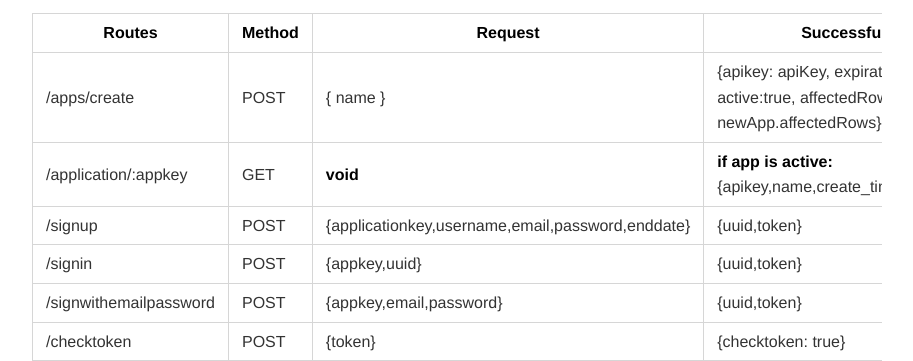
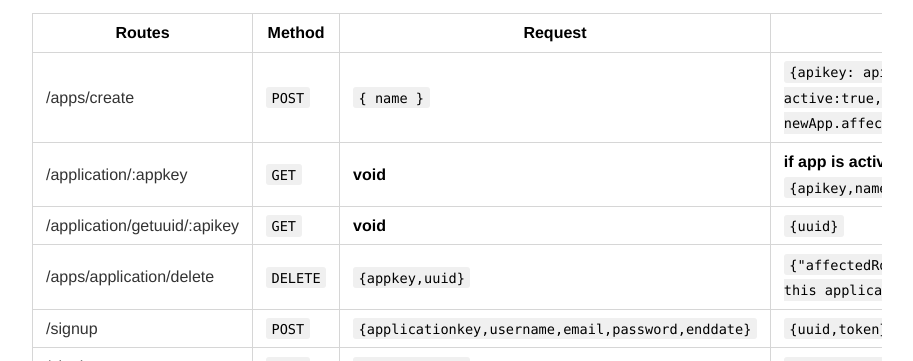
Before and after one commit to PedroRuiz/auth-mysql.v2, a website: page README.html in a window 1280 px wide. Shown: the part 439-800 px from the top of the page, without its empty margins (183-1096 px from the left). Drawn offline with nearby package versions, Linux system fonts and the light colour scheme.

Commit message:
redme delete apps manual

```diff
--- a/README.html
+++ b/README.html
@@ -284,39 +284,51 @@ pre[data-line] .line-highlight[data-end]:after {
 <tbody>
 <tr>
 <td>/apps/create</td>
-<td>POST</td>
-<td>{ name }</td>
-<td>{apikey: apiKey, expiration_time, active:true, affectedRows : newApp.affectedRows}</td>
+<td><code>POST</code></td>
+<td><code>{ name }</code></td>
+<td><code>{apikey: apiKey, expiration_time, active:true, affectedRows : newApp.affectedRows}</code></td>
 </tr>
 <tr>
 <td>/application/:appkey</td>
-<td>GET</td>
+<td><code>GET</code></td>
 <td><strong>void</strong></td>
-<td><strong>if app is active:</strong> {apikey,name,create_time,end_time,active}</td>
+<td><strong>if app is active:</strong> <code>{apikey,name,create_time,end_time,active}</code></td>
+</tr>
+<tr>
+<td>/application/getuuid/:apikey</td>
+<td><code>GET</code></td>
+<td><strong>void</strong></td>
+<td><code>{uuid}</code></td>
+</tr>
+<tr>
+<td>/apps/application/delete</td>
+<td><code>DELETE</code></td>
+<td><code>{appkey,uuid}</code></td>
+<td><code>{&quot;affectedRows: 1,message: &quot;All users of this application was deleted too&quot;}</code></td>
 </tr>
 <tr>
 <td>/signup</td>
-<td>POST</td>
-<td>{applicationkey,username,email,password,enddate}</td>
-<td>{uuid,token}</td>
+<td><code>POST</code></td>
+<td><code>{applicationkey,username,email,password,enddate}</code></td>
+<td><code>{uuid,token}</code></td>
 </tr>
 <tr>
 <td>/signin</td>
-<td>POST</td>
-<td>{appkey,uuid}</td>
-<td>{uuid,token}</td>
+<td><code>POST</code></td>
+<td><code>{appkey,uuid}</code></td>
+<td><code>{uuid,token}</code></td>
 </tr>
 <tr>
 <td>/signwithemailpassword</td>
-<td>POST</td>
-<td>{appkey,email,password}</td>
-<td>{uuid,token}</td>
+<td><code>POST</code></td>
+<td><code>{appkey,email,password}</code></td>
+<td><code>{uuid,token}</code></td>
 </tr>
 <tr>
 <td>/checktoken</td>
-<td>POST</td>
-<td>{token}</td>
-<td>{checktoken: true}</td>
+<td><code>POST</code></td>
+<td><code>{token}</code></td>
+<td><code>{checktoken: true}</code></td>
 </tr>
 </tbody>
 </table>
@@ -325,7 +337,7 @@ pre[data-line] .line-highlight[data-end]:after {
 <p>Headers management is very simple: Each one must contain:</p>
 <pre data-role="codeBlock" data-info="json" class="language-json">Content-Type<span class="token operator">:</span> application/json
 </pre><hr>
-<p>Copyleft <img src="https://techcontracts.com/sitefiles/wp-content/uploads/2018/01/Copyleft_image-300x300.jpg" width="15"> 2020 Pedro Ruiz-Hidalgo, Twitter: <strong>@pedroruizhidalg</strong></p>
+<p>Copyleft <img src="https://techcontracts.com/sitefiles/wp-content/uploads/2018/01/Copyleft_image-300x300.jpg" width="10"> 2020 Pedro Ruiz-Hidalgo, Twitter: <strong>@pedroruizhidalg</strong></p>
 
       </div>
 
```
Also changed, not shown: README.md.
